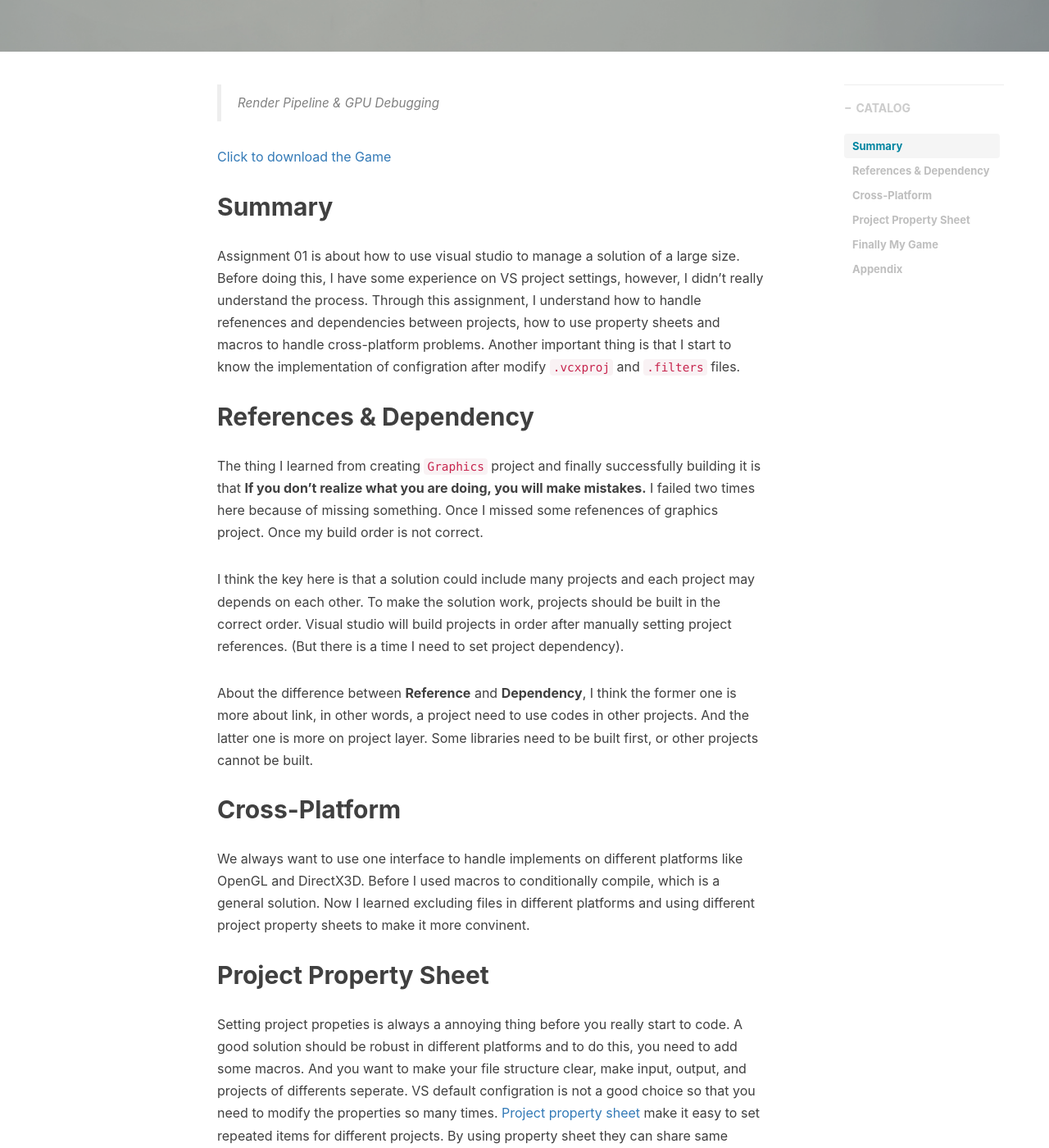
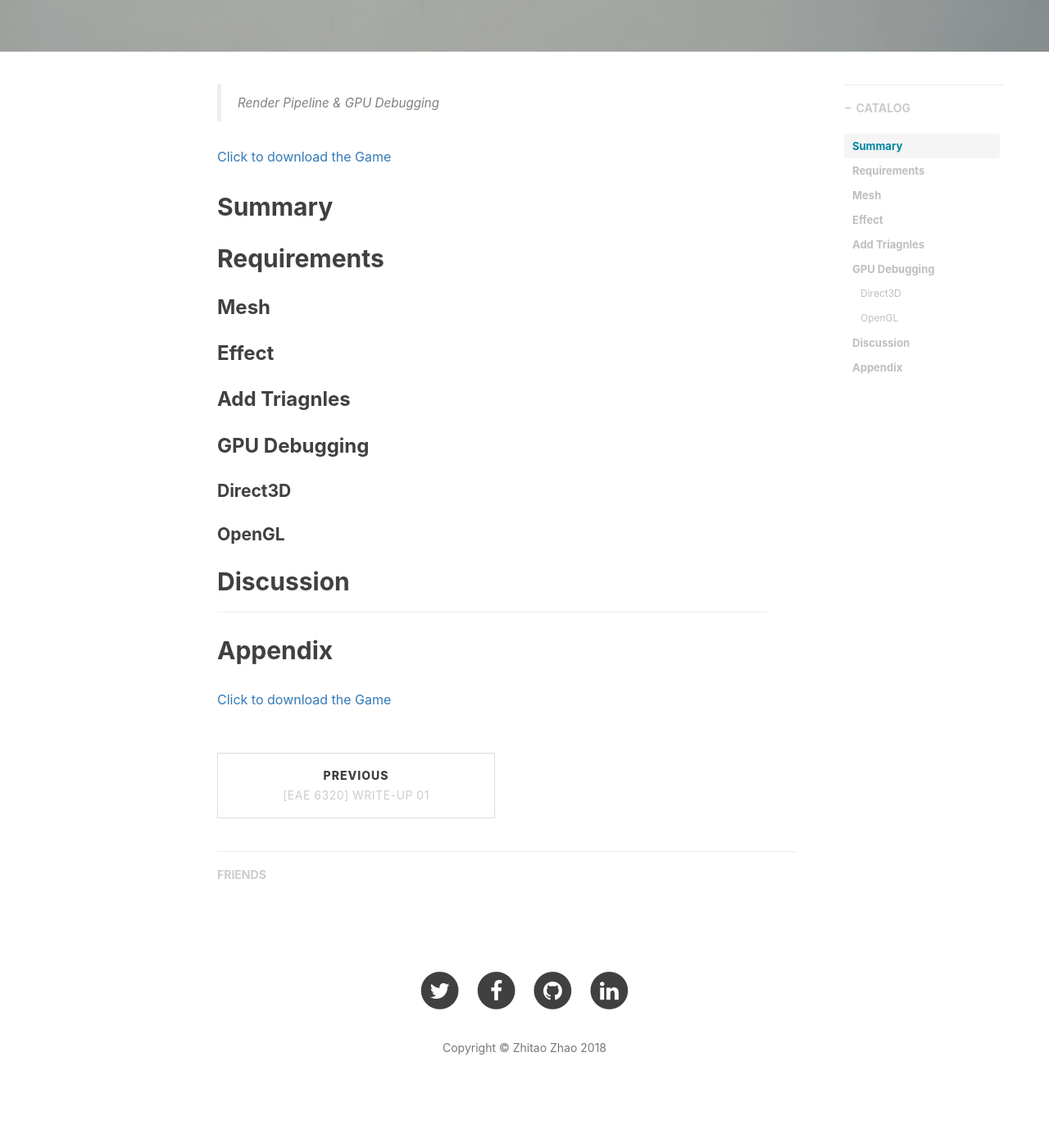
Before and after one commit to Torlyers/Torlyers.github.io, a Jekyll site: the page built from _posts/2018-09-05-write-up-02.markdown, in a window 1280 px wide and 1400 px high, scrolled down 426 px. Shown: the whole window at 82% size. Built offline with Jekyll 4.4.1, drawn with Linux system fonts in a browser that asks for light colours; nearby versions of some CDN libraries; comment, search, counter and statistics services are not loaded; some of the changed text lies outside the part shown.

Commit message:
modify write-up structure

````diff
--- a/_includes/posts/2018-09-05-write-up-02/en.md
+++ b/_includes/posts/2018-09-05-write-up-02/en.md
@@ -2,33 +2,22 @@
 
 [Click to download the Game](/assets/A01_Zhitao.zip)
 ## Summary
-Assignment 01 is about how to use visual studio to manage a solution of a large size. Before doing this, I have some experience on VS project settings, however, I didn't really understand the process. Through this assignment, I understand how to handle refenences and dependencies between projects, how to use property sheets and macros to handle cross-platform problems. Another important thing is that I start to know the implementation of configration after modify `.vcxproj` and `.filters` files.
 
+## Requirements
 
-## References & Dependency
-The thing I learned from creating `Graphics` project and finally successfully building it is that **If you don't realize what you are doing, you will make mistakes.** I failed two times here because of missing something. Once I missed some refenences of graphics project. Once my build order is not correct.
+### Mesh
 
- I think the key here is that a solution could include many projects and each project may depends on each other. To make the solution work, projects should be built in the correct order. Visual studio will build projects in order after manually setting project references. (But there is a time I need to set project dependency).
+### Effect
 
-About the difference between **Reference** and **Dependency**, I think the former one is more about link, in other words, a project need to use codes in other projects. And the latter one is more on project layer. Some libraries need to be built first, or other projects cannot be built.
+### Add Triagnles
 
-## Cross-Platform
-We always want to use one interface to handle implements on different platforms like OpenGL and DirectX3D. Before I used macros to conditionally compile, which is a general solution. Now I learned excluding files in different platforms and using different project property sheets to make it more convinent.
+### GPU Debugging
 
-## Project Property Sheet
-Setting project propeties is always a annoying thing before you really start to code. A good solution should be robust in different platforms and to do this, you need to add some macros. And you want to make your file structure clear, make input, output, and projects of differents seperate. VS default configration is not a good choice so that you need to modify the properties so many times.
-[Project property sheet](https://msdn.microsoft.com/en-us/library/669zx6zc.aspx) make it easy to set repeated items for different projects. By using property sheet they can share same macros and platform settings. When we add a new project, we can simple use the sheet we added.
+#### Direct3D
 
-## Finally My Game
-Technically I just copy the `ExampleGame` project and change its unique unid to create "my" game. And I do the same to the property sheet and `BuildMyGameAssets` project. Finally I set `MyGame` project as the default start project. It's easy to do all this, but after reading `.project` and `.sln` codes, I realized why we must do this and wouldn't miss anything.
+#### OpenGL
 
-Customized fragment shader is the asset I add to my game. To change the triangle's color.
-```c++
-float rValue = sin( g_elapsedSecondCount_simulationTime );
-float gValue = cos( g_elapsedSecondCount_simulationTime );
-float bValue = sin( g_elapsedSecondCount_simulationTime );
-```
-![](/img/in-post/write-up-01/game.JPG)
+## Discussion
 
 ---
 
````
Also changed, not shown: _includes/posts/2018-09-05-write-up-02/en.1.md (deleted, +0 -37 lines).
